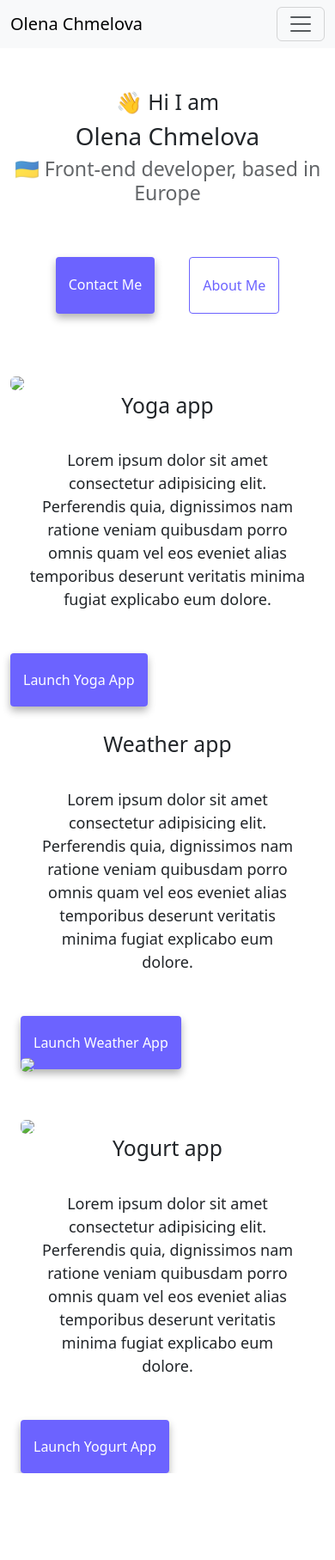
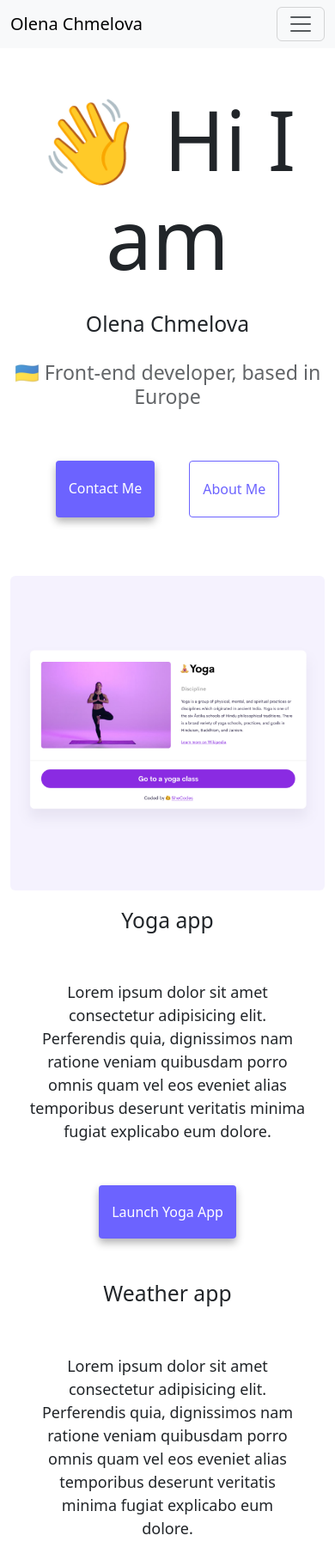
Before and after one commit to moroshkaberry/Portfolio, a plain HTML site: page index.html in a window 390 px wide. Shown: the top 1815 px of the page at 86% size. Before the commit the page ends 1714 px from the top, so only its background shows below. Drawn offline with nearby package versions, Linux system fonts and the light colour scheme.

Commit message:
SEO optimised

```diff
--- a/index.html
+++ b/index.html
@@ -36,20 +36,20 @@
         <div class="collapse navbar-collapse" id="navbarNav">
           <ul class="navbar-nav">
             <li class="nav-item">
-              <a class="nav-link active" aria-current="page" href="#">Home</a>
+              <a class="nav-link active" aria-current="page" href="index.html">Home</a>
             </li>
             <li class="nav-item">
-              <a class="nav-link" href="#">About me</a>
+              <a class="nav-link" href="about.html">About me</a>
             </li>
             <li class="nav-item">
-              <a class="nav-link" href="#">Contact me</a>
+              <a class="nav-link" href="/about.html#contact">Contact me</a>
             </li>
           </ul>
         </div>
       </div>
     </nav>
-    <h2>👋 Hi I am</h2>
-    <h1>Olena Chmelova</h1>
+    <h1>👋 Hi I am</h1>
+    <h2>Olena Chmelova</h2>
     <h3>🇺🇦 Front-end developer, based in Europe</h3>
     <div class="navigation-links">
       <a href="about.html#contact" class="contact-link">Contact me</a>
@@ -89,7 +89,7 @@
                 </div>
               </div>
                 <div class="col-md-6">
-                  <img src="images/weather.png" class="img-fluid rounded" />
+                  <img src="images/weather.png" class="img-fluid rounded" alt="weather picture"/>
           </div>
 
 
@@ -99,7 +99,7 @@
     <div class="container">
         <div class="row mt-5">
         <div class="col-md-6">
-          <img src="images/yogurt.png" class="img-fluid rounded" />
+          <img src="images/yogurt.png" class="img-fluid rounded" alt="yogurt photo"/>
         </div>
         <div class="col-md-6">
           <h2 class="mb-3">Yogurt app</h2>
--- a/style.css
+++ b/style.css
@@ -15,11 +15,13 @@ h3 {
 }
 
 h1 {
-  font-size: 96px;
+  margin-top: 20px !important;
+  font-size: 96px !important;
 }
 
 h2 {
   font-size: 48px;
+  padding: 20px;
 }
 
 h3 {
@@ -96,3 +98,16 @@ p {
   border-radius: 4px;
   padding: 20px 15px;
 }
+
+@media (min-width: 992px) .navbar-expand-lg {
+  flex-wrap: nowrap;
+  justify-content: flex-start;
+}
+
+.mt-5 {
+  text-align: center;
+}
+
+@media (min-width: 992px) h1 {
+  font-size: 72;
+}
```
Also changed, not shown: about.html (+8 -8 lines), images/weather.png (renamed from images/download.png), images/yoga.png (renamed from images/download (1).png), images/yogurt.png (renamed from images/download (2).png).
